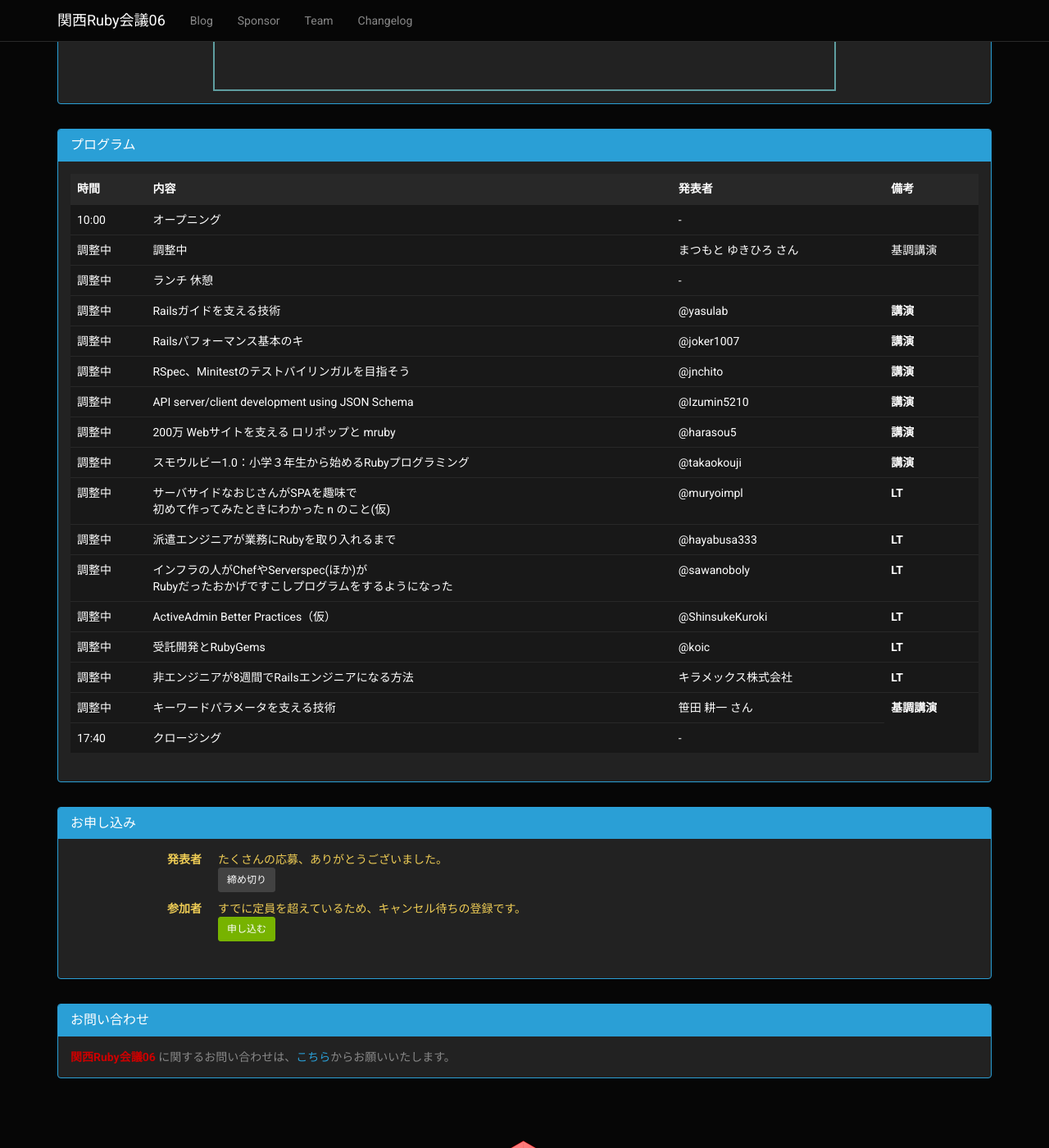
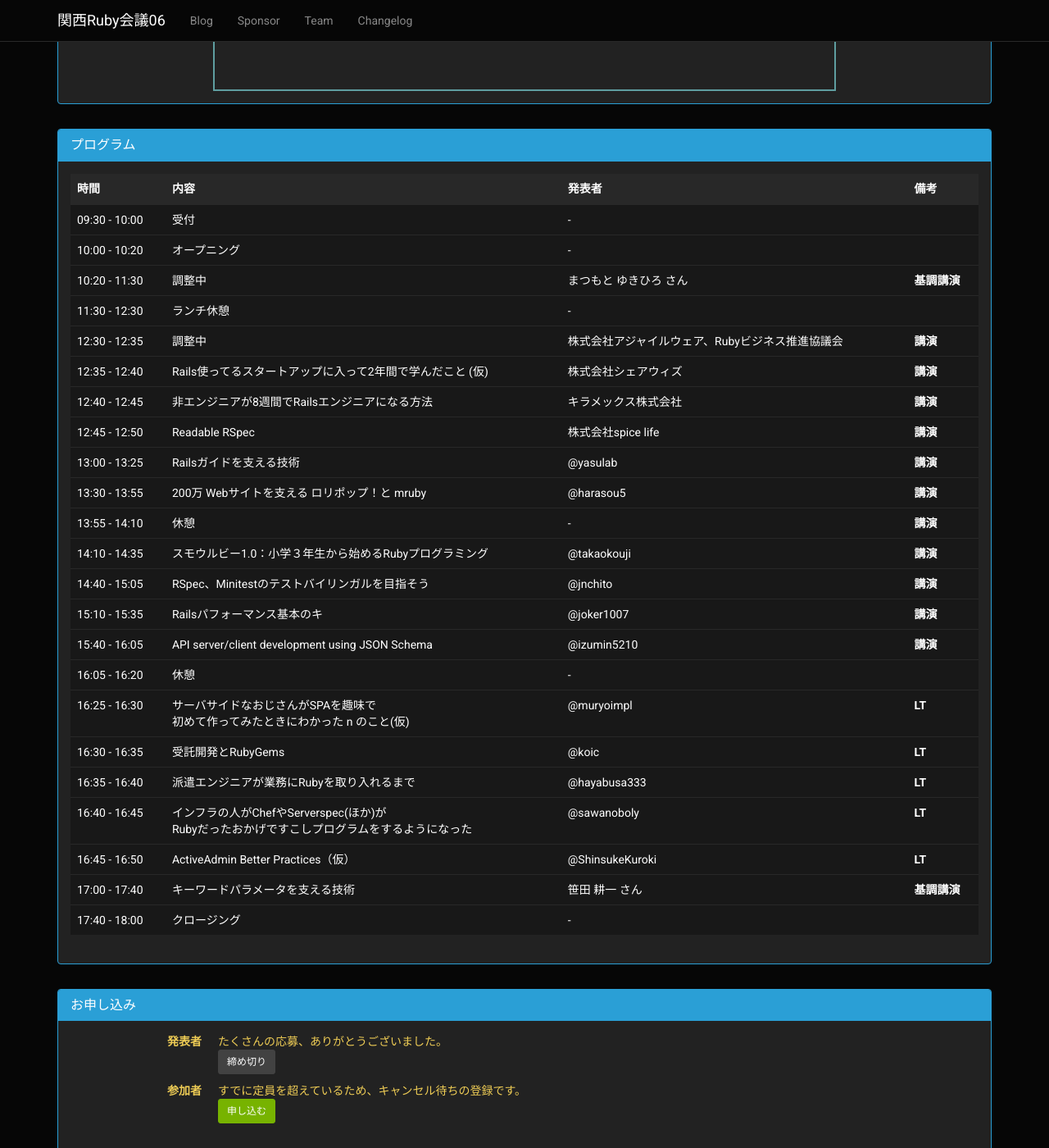
Before and after one commit to rubykansai/kansai06, a Jekyll site: the page built from index.html, in a window 1280 px wide and 1400 px high, scrolled down 1232 px. Shown: the whole window at 82% size. Built offline with Jekyll 4.4.1, drawn with Linux system fonts in a browser that asks for light colours; nearby versions of some CDN libraries; some of the changed text lies outside the part shown.

Commit message:
Add timetable

```diff
--- a/index.html
+++ b/index.html
@@ -68,105 +68,142 @@ title:  Overview
           </thead>
           <tbody>
             <tr>
-              <td>10:00</td>
+              <td>09:30 - 10:00</td>
+              <td>受付</td>
+              <td>-</td>
+              <th></th>
+            </tr>
+            <tr>
+              <td>10:00 - 10:20</td>
               <td>オープニング</td>
               <td>-</td>
               <th></th>
             </tr>
             <tr>
-              <td>調整中</td>
+              <td>10:20 - 11:30</td>
               <td>調整中</td>
               <td>まつもと ゆきひろ さん</td>
-              <td>基調講演</td>
+              <th>基調講演</th>
             </tr>
             <tr>
-              <td>調整中</td>
-              <td>ランチ 休憩</td>
+              <td>11:30 - 12:30</td>
+              <td>ランチ休憩</td>
               <td>-</td>
               <th></th>
             </tr>
             <tr>
+              <td>12:30 - 12:35</td>
               <td>調整中</td>
+              <td>株式会社アジャイルウェア、Rubyビジネス推進協議会</td>
+              <th>講演</th>
+            </tr>
+            <tr>
+              <td>12:35 - 12:40</td>
+              <td>Rails使ってるスタートアップに入って2年間で学んだこと (仮)</td>
+              <td>株式会社シェアウィズ</td>
+              <th>講演</th>
+            </tr>
+            <tr>
+              <td>12:40 - 12:45</td>
+              <td>非エンジニアが8週間でRailsエンジニアになる方法</td>
+              <td>キラメックス株式会社</td>
+              <th>講演</th>
+            </tr>
+            <tr>
+              <td>12:45 - 12:50</td>
+              <td>Readable RSpec</td>
+              <td>株式会社spice life</td>
+              <th>講演</th>
+            </tr>
+            <tr>
+              <td>13:00 - 13:25</td>
               <td>Railsガイドを支える技術</td>
               <td>@yasulab</td>
               <th>講演</th>
             </tr>
             <tr>
-              <td>調整中</td>
+              <td>13:30 - 13:55</td>
+              <td>200万 Webサイトを支える ロリポップ！と mruby</td>
+              <td>@harasou5</td>
+              <th>講演</th>
+            </tr>
+            <tr>
+              <td>13:55 - 14:10</td>
+              <td>休憩</td>
+              <td>-</td>
+              <th>講演</th>
+            </tr>
+            <tr>
+              <td>14:10 - 14:35</td>
+              <td>スモウルビー1.0：小学３年生から始めるRubyプログラミング</td>
+              <td>@takaokouji</td>
+              <th>講演</th>
+            </tr>
+            <tr>
+              <td>14:40 - 15:05</td>
+              <td>RSpec、Minitestのテストバイリンガルを目指そう</td>
+              <td>@jnchito</td>
+              <th>講演</th>
+            </tr>
+            <tr>
+              <td>15:10 - 15:35</td>
               <td>Railsパフォーマンス基本のキ</td>
               <td>@joker1007</td>
               <th>講演</th>
             </tr>
             <tr>
-              <td>調整中</td>
-              <td>RSpec、Minitestのテストバイリンガルを目指そう</td>
-              <td>@jnchito</td>
+              <td>15:40 - 16:05</td>
+              <td>API server/client development using JSON Schema</td>
+              <td>@izumin5210</td>
               <th>講演</th>
             </tr>
             <tr>
-              <td>調整中</td>
-              <td>API server/client development using JSON Schema</td>
-              <td>@Izumin5210</td>
-              <th>講演</th>
+              <td>16:05 - 16:20</td>
+              <td>休憩</td>
+              <td>-</td>
+              <th></th>
             </tr>
             <tr>
-              <td>調整中</td>
-              <td>200万 Webサイトを支える ロリポップと mruby</td>
-              <td>@harasou5</td>
-              <th>講演</th>
-            </tr>
-            <tr>
-              <td>調整中</td>
-              <td>スモウルビー1.0：小学３年生から始めるRubyプログラミング</td>
-              <td>@takaokouji</td>
-              <th>講演</th>
-            </tr>
-            <tr>
-              <td>調整中</td>
+              <td>16:25 - 16:30</td>
               <td>サーバサイドなおじさんがSPAを趣味で</br>初めて作ってみたときにわかった n のこと(仮)</td>
               <td>@muryoimpl</td>
               <th>LT</th>
             </tr>
             <tr>
-              <td>調整中</td>
-              <td>派遣エンジニアが業務にRubyを取り入れるまで </td>
+              <td>16:30 - 16:35</td>
+              <td>受託開発とRubyGems</td>
+              <td>@koic</td>
+              <th>LT</th>
+            </tr>
+            <tr>
+              <td>16:35 - 16:40</td>
+              <td>派遣エンジニアが業務にRubyを取り入れるまで</td>
               <td>@hayabusa333</td>
               <th>LT</th>
             </tr>
             <tr>
-              <td>調整中</td>
-              <td>インフラの人がChefやServerspec(ほか)が</br>Rubyだったおかげですこしプログラムをするようになった </td>
+              <td>16:40 - 16:45</td>
+              <td>インフラの人がChefやServerspec(ほか)が</br>Rubyだったおかげですこしプログラムをするようになった</td>
               <td>@sawanoboly</td>
               <th>LT</th>
             </tr>
             <tr>
-              <td>調整中</td>
+              <td>16:45 - 16:50</td>
               <td>ActiveAdmin Better Practices（仮）</td>
               <td>@ShinsukeKuroki</td>
               <th>LT</th>
             </tr>
             <tr>
-              <td>調整中</td>
-              <td>受託開発とRubyGems</td>
-              <td>@koic</td>
-              <th>LT</th>
-            </tr>
-            <tr>
-              <td>調整中</td>
-              <td>非エンジニアが8週間でRailsエンジニアになる方法</td>
-              <td>キラメックス株式会社</td>
-              <th>LT</th>
-            </tr>
-            <tr>
-              <td>調整中</td>
+              <td>17:00 - 17:40</td>
               <td>キーワードパラメータを支える技術</td>
               <td>笹田 耕一 さん</td>
               <th>基調講演</th>
             </tr>
             <tr>
-              <td>17:40</td>
+              <td>17:40 - 18:00</td>
               <td>クロージング</td>
               <td>-</td>
+              <th></th>
             </tr>
           </tbody>
         </table>
```
Also changed, not shown: other parts of index.html (+1 -1 lines).
